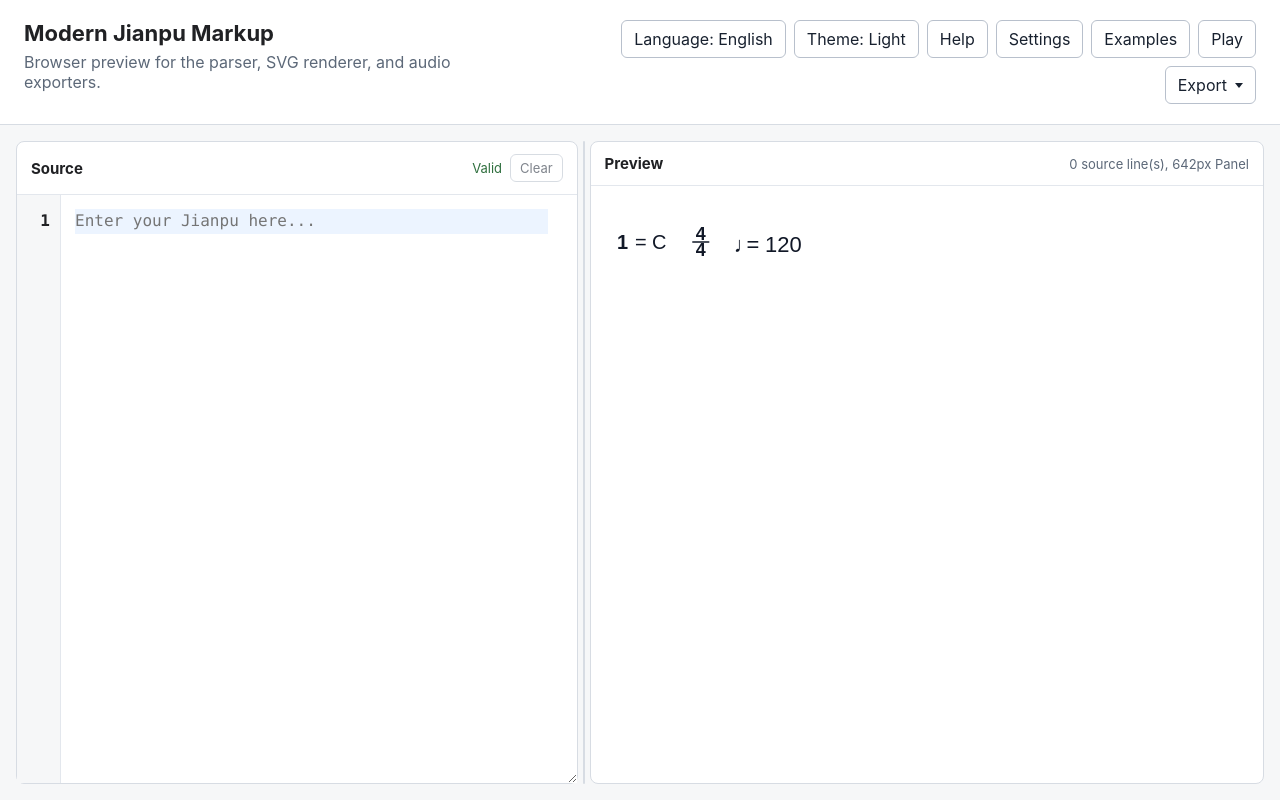
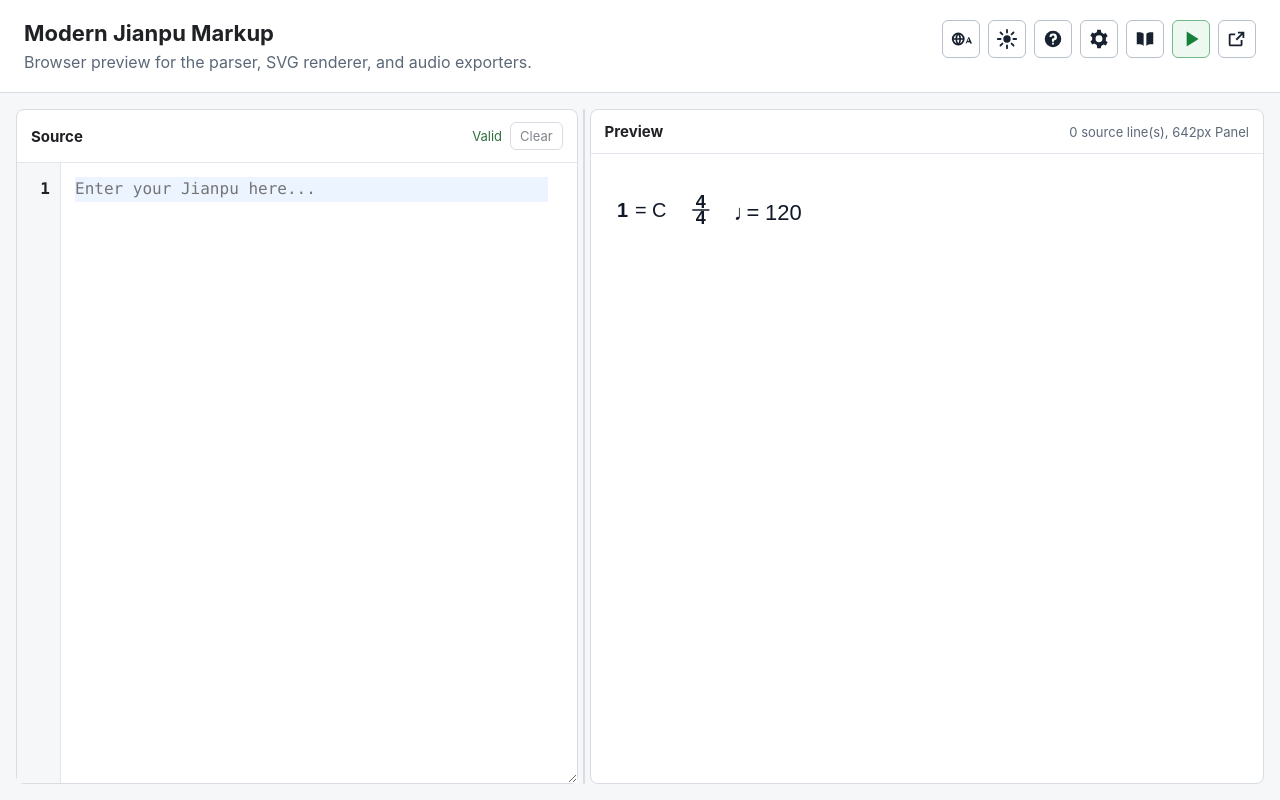
Before and after one commit to Yaossg/potato-jianpu, a React (Vite) app: page / in a window 1280 px wide. Built offline with nearby package versions, Linux system fonts and the light colour scheme.

Commit message:
Use icon toolbar controls

```diff
--- a/src/web/ExportMenu.tsx
+++ b/src/web/ExportMenu.tsx
@@ -1,4 +1,5 @@
 import type { TranslationKey } from "./i18n.js";
+import { ToolbarIcon } from "./ToolbarIcon.js";
 
 interface ExportMenuProps {
   canExportScore: boolean;
@@ -27,7 +28,9 @@ export function ExportMenu({
 }: ExportMenuProps) {
   return (
     <details className="export-menu">
-      <summary>{t("export")}</summary>
+      <summary className="icon-button" aria-label={t("export")} title={t("export")}>
+        <ToolbarIcon name="export" />
+      </summary>
       <div className="export-menu-items">
         <button type="button" onClick={onExportSvg} disabled={!canExportImage}>
           SVG
--- a/src/web/Toolbar.tsx
+++ b/src/web/Toolbar.tsx
@@ -2,6 +2,7 @@ import { openGrammarRailroad } from "./browser-utils.js";
 import { ExportMenu } from "./ExportMenu.js";
 import type { Language, TranslationKey } from "./i18n.js";
 import type { ThemeName } from "./theme.js";
+import { ToolbarIcon } from "./ToolbarIcon.js";
 
 interface ToolbarProps {
   language: Language;
@@ -50,28 +51,28 @@ export function Toolbar({
 }: ToolbarProps) {
   return (
     <div className="actions">
-      <button type="button" onClick={onToggleLanguage}>
-        {t("language")}: {language === "en" ? t("english") : t("chinese")}
+      <button type="button" className="icon-button" onClick={onToggleLanguage} aria-label={`${t("language")}: ${language === "en" ? t("english") : t("chinese")}`} title={`${t("language")}: ${language === "en" ? t("english") : t("chinese")}`}>
+        <ToolbarIcon name="language" />
       </button>
-      <button type="button" onClick={onToggleTheme}>
-        {t("theme")}: {theme === "light" ? t("light") : t("dark")}
+      <button type="button" className="icon-button" onClick={onToggleTheme} aria-label={`${t("theme")}: ${theme === "light" ? t("light") : t("dark")}`} title={`${t("theme")}: ${theme === "light" ? t("light") : t("dark")}`}>
+        <ToolbarIcon name={theme === "light" ? "light" : "dark"} />
       </button>
-      <button type="button" onClick={() => openGrammarRailroad(language)}>
-        {t("help")}
+      <button type="button" className="icon-button" onClick={() => openGrammarRailroad(language)} aria-label={t("help")} title={t("help")}>
+        <ToolbarIcon name="help" />
       </button>
-      <button type="button" onClick={onToggleSettings}>
-        {t("settings")}
+      <button type="button" className="icon-button" onClick={onToggleSettings} aria-label={t("settings")} title={t("settings")}>
+        <ToolbarIcon name="settings" />
       </button>
-      <button type="button" onClick={onToggleExamples}>
-        {t("examples")}
+      <button type="button" className="icon-button" onClick={onToggleExamples} aria-label={t("examples")} title={t("examples")}>
+        <ToolbarIcon name="examples" />
       </button>
       {isPlaying ? (
-        <button type="button" onClick={onStop}>
-          {t("stop")}
+        <button type="button" className="icon-button playback-button stop-button" onClick={onStop} aria-label={t("stop")} title={t("stop")}>
+          <ToolbarIcon name="stop" />
         </button>
       ) : (
-        <button type="button" onClick={onPlay} disabled={!canPlay}>
-          {t("play")}
+        <button type="button" className="icon-button playback-button play-button" onClick={onPlay} disabled={!canPlay} aria-label={t("play")} title={t("play")}>
+          <ToolbarIcon name="play" />
         </button>
       )}
       <ExportMenu
--- /dev/null
+++ b/src/web/ToolbarIcon.tsx
@@ -0,0 +1,43 @@
+export type ToolbarIconName = "dark" | "examples" | "export" | "help" | "language" | "light" | "play" | "settings" | "stop";
+
+export function ToolbarIcon({ name }: { name: ToolbarIconName }) {
+  const icon =
+    name === "play" ? (
+      <path d="M8 5v14l11-7z" />
+    ) : name === "stop" ? (
+      <path d="M7 7h10v10H7z" />
+    ) : name === "language" ? (
+      <>
+        <circle cx="9" cy="12" r="6" fill="none" stroke="currentColor" strokeWidth="2" />
+        <path d="M3 12h12M9 6c1.5 1.6 2.2 3.6 2.2 6S10.5 16.4 9 18M9 6c-1.5 1.6-2.2 3.6-2.2 6S7.5 16.4 9 18" fill="none" stroke="currentColor" strokeWidth="1.8" />
+        <path d="M15.8 9h5.4M18.5 6.4v2.8M17 17l3-7h1l3 7h-2.1l-.5-1.4h-2.8l-.5 1.4H17Zm2.2-3.1h1.7l-.8-2.4-.9 2.4Z" />
+      </>
+    ) : name === "light" ? (
+      <>
+        <circle cx="12" cy="12" r="4" />
+        <path d="M12 2v3M12 19v3M4.9 4.9 7 7M17 17l2.1 2.1M2 12h3M19 12h3M4.9 19.1 7 17M17 7l2.1-2.1" fill="none" stroke="currentColor" strokeLinecap="round" strokeWidth="2" />
+      </>
+    ) : name === "dark" ? (
+      <path d="M20 15.2A7.7 7.7 0 0 1 8.8 4 8.5 8.5 0 1 0 20 15.2Z" />
+    ) : name === "examples" ? (
+      <path d="M5 4.5c2.2 0 4 .5 5.5 1.7v13.3C9 18.3 7.2 17.8 5 17.8H3V4.5h2Zm14 0h2v13.3h-2c-2.2 0-4 .5-5.5 1.7V6.2C15 5 16.8 4.5 19 4.5Z" />
+    ) : name === "export" ? (
+      <>
+        <path d="M5 8h5V6H5c-1.1 0-2 .9-2 2v10c0 1.1.9 2 2 2h11c1.1 0 2-.9 2-2v-5h-2v5H5V8Z" />
+        <path d="M13 4h7v7h-2V7.4l-6.1 6.1-1.4-1.4L16.6 6H13V4Z" />
+      </>
+    ) : name === "settings" ? (
+      <path d="M19.4 13.5c.1-.5.1-1 .1-1.5s0-1-.1-1.5l2-1.5-2-3.5-2.4 1a8.3 8.3 0 0 0-2.6-1.5L14 2h-4l-.4 2.5A8.3 8.3 0 0 0 7 6L4.6 5 2.6 8.5l2 1.5c-.1.5-.1 1-.1 1.5s0 1 .1 1.5l-2 1.5 2 3.5 2.4-1a8.3 8.3 0 0 0 2.6 1.5L10 22h4l.4-2.5A8.3 8.3 0 0 0 17 18l2.4 1 2-3.5-2-1.5ZM12 15.5A3.5 3.5 0 1 1 12 8a3.5 3.5 0 0 1 0 7.5Z" />
+    ) : (
+      <>
+        <circle cx="12" cy="12" r="9" />
+        <path className="toolbar-icon-cutout" d="M11 16h2v2h-2zM12 6.1a3.7 3.7 0 0 0-3.8 3.7h2.2a1.6 1.6 0 1 1 1.6 1.6c-.7 0-1.1.5-1.1 1.1V15h2.2v-1.5A3.7 3.7 0 0 0 12 6.1Z" />
+      </>
+    );
+
+  return (
+    <svg className={`toolbar-icon toolbar-icon-${name}`} aria-hidden="true" viewBox="0 0 24 24" focusable="false">
+      {icon}
+    </svg>
+  );
+}
--- a/src/web/styles.css
+++ b/src/web/styles.css
@@ -20,6 +20,12 @@
   --control-border: #b8c0cc;
   --control-hover-bg: #f0f4f8;
   --control-hover-border: #50627a;
+  --play-control: #16803a;
+  --play-control-bg: #edf8f0;
+  --play-control-border: #71b989;
+  --stop-control: #c92c2c;
+  --stop-control-bg: #fff0f0;
+  --stop-control-border: #e07d7d;
   --diagnostics-bg: #fff9f3;
 }
 
@@ -35,6 +41,12 @@
   --control-border: #596577;
   --control-hover-bg: #384252;
   --control-hover-border: #8b9bb1;
+  --play-control: #58d27d;
+  --play-control-bg: #1d3728;
+  --play-control-border: #458a5b;
+  --stop-control: #ff7a7a;
+  --stop-control-bg: #432426;
+  --stop-control-border: #9c5555;
   --diagnostics-bg: #2d261b;
 }
 
@@ -69,6 +81,46 @@ button:hover:not(:disabled) {
 button:disabled {
   cursor: not-allowed;
   opacity: 0.55;
+}
+
+.icon-button {
+  display: inline-grid;
+  place-items: center;
+  width: 38px;
+  height: 38px;
+  padding: 0;
+}
+
+.playback-button {
+  border-color: var(--control-hover-border);
+}
+
+.play-button {
+  color: var(--play-control);
+  background: var(--play-control-bg);
+  border-color: var(--play-control-border);
+}
+
+.stop-button {
+  color: var(--stop-control);
+  background: var(--stop-control-bg);
+  border-color: var(--stop-control-border);
+}
+
+.toolbar-icon {
+  width: 22px;
+  height: 22px;
+  fill: currentColor;
+}
+
+.toolbar-icon-play,
+.toolbar-icon-stop {
+  width: 26px;
+  height: 26px;
+}
+
+.toolbar-icon-cutout {
+  fill: var(--control-bg);
 }
 
 .app-shell {
@@ -128,11 +180,16 @@ button:disabled {
   list-style: none;
 }
 
+.export-menu summary.icon-button {
+  display: inline-grid;
+  padding: 0;
+}
+
 .export-menu summary::-webkit-details-marker {
   display: none;
 }
 
-.export-menu summary::after {
+.export-menu summary:not(.icon-button)::after {
   content: "";
   width: 0;
   height: 0;
```
